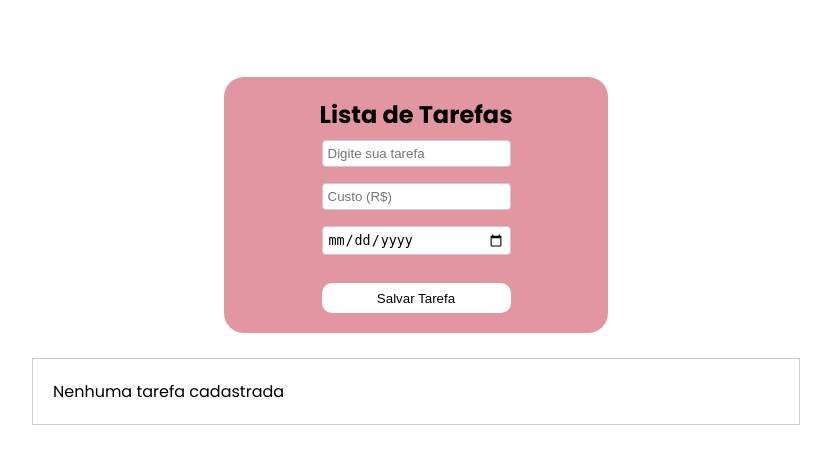
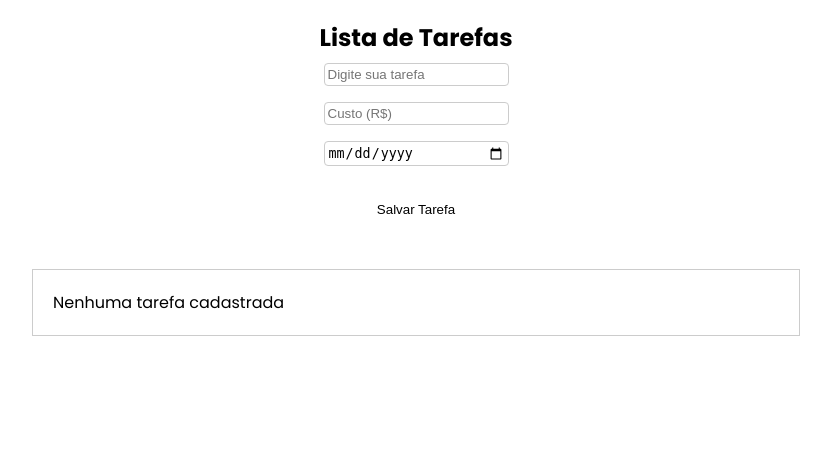
Before and after one commit to evedc/teste-fatto, a PHP site: page / in a window 1280 px wide. Shown: the top 464 px of the page, without its empty margins (224-1055 px from the left). Run offline with PHP 8.4, Linux system fonts and the light colour scheme; data that the repository does not hold is empty.

Commit message:
upload ajustes

```diff
--- a/engine.js
+++ b/engine.js
@@ -51,7 +51,7 @@
     document.getElementById('editModal').style.display = 'none';
 }
 
-// Modal de Aviso
+// MODAL DE AVISO
 function closeModal() {
     document.getElementById('modal').style.display = 'none';
 }
--- a/index.php
+++ b/index.php
@@ -78,7 +78,7 @@
         </tr>";
 
         foreach ($dados as $chave => $valor) {
-            // Verifica se o custo é maior ou igual a 1000
+
             $highCostClass = ($valor['custo'] >= 1000) ? 'high-cost' : '';
 
             echo "<tr id='tarefa_".htmlspecialchars($valor['id'])."' class='draggable $highCostClass' draggable='true' data-id='".htmlspecialchars($valor['id'])."'>
@@ -117,7 +117,7 @@
     }
     ?>
 
-    <!-- Modal de Edição -->
+    <!-- MODAL EDIÇÃO -->
     <div id="editModal" style="display:none; position:fixed; top: 0; left: 0; width: 100%; height: 100%; background-color: rgba(0,0,0,0.7); z-index: 1000;">
         <div style="background-color:#c4273f; margin: 15% auto; padding: 20px; border: 1px solid #888; width: 300px;">
             <span onclick="closeEditModal()" style="cursor:pointer; float:right;">&times;</span>
--- a/styles.css
+++ b/styles.css
@@ -12,11 +12,7 @@
 .tarefas-box {
     display: flex;
     flex-direction: column;
-    margin-top: 10%;
-    width: 50%;
     height: auto;
-    border-radius: 20px;
-    background-color: #c4273f7c;
 }
 
 .tarefas-box h1 {
@@ -28,7 +24,7 @@
 input[type="date"],
 button {
     width: 100%;
-    padding: 5px;
+    padding: 3px;
     margin: 8px 0;
     border: 1px solid #ccc;
     border-radius: 4px;
@@ -77,15 +73,15 @@
 
 .draggable:hover {
     background-color: #f0f0f0;
-    /* Efeito hover */
+
 }
 
 .drag-over {
-    border: 2px dashed #c4273f;
-    /* Estilo ao arrastar sobre o item */
+    border: 1px dashed #c4273f;
+
 }
 
 .high-cost {
     background-color: #ffeb3b;
-    /* Cor amarela para tarefas com custo alto */
+
 }
```
